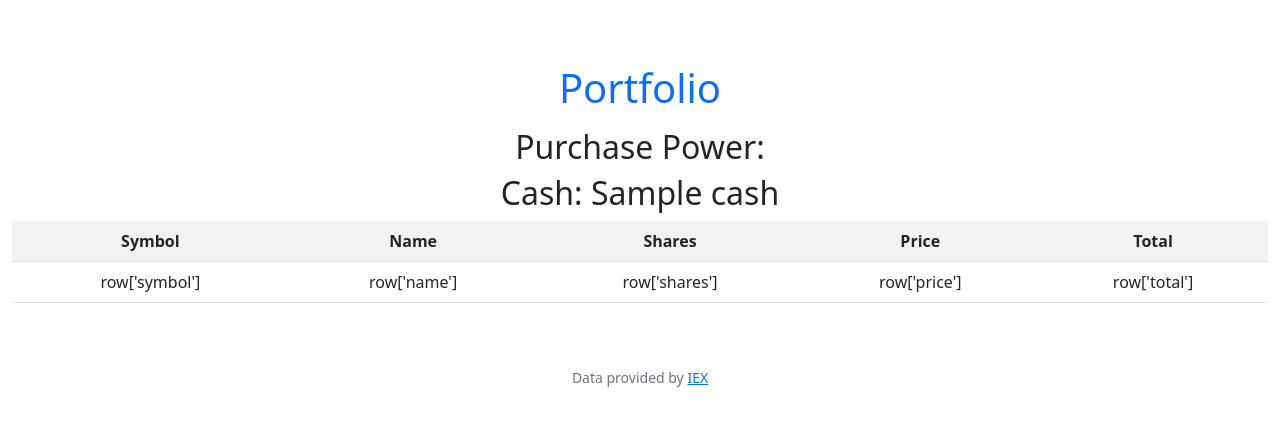
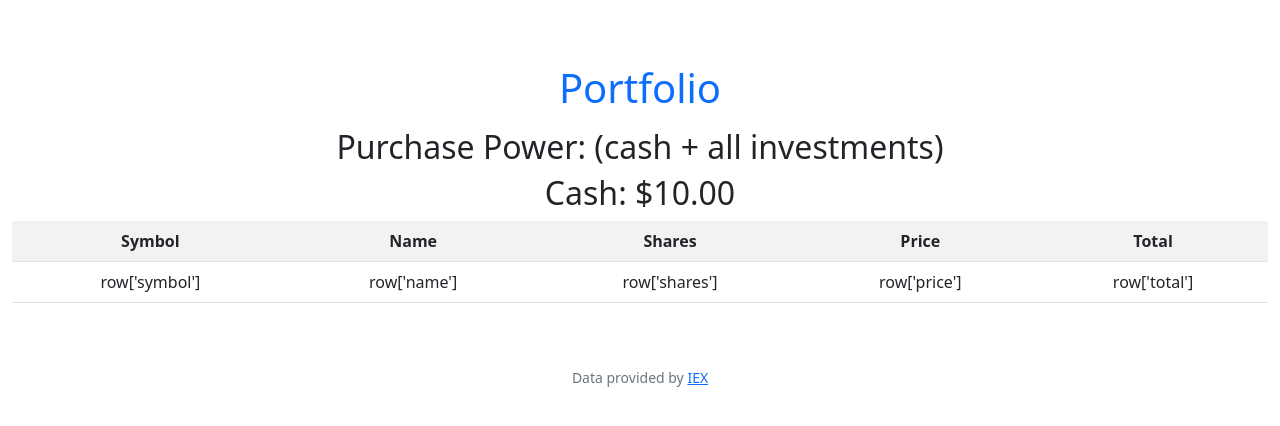
Before and after one commit to Qwilliams815/HarvardCS50x, a Flask app: template finance/templates/index.html in a window 1280 px wide. Shown: the part 76-502 px from the top of the page. Run offline with Flask 2, Linux system fonts and the light colour scheme; the template is opened without the code that fills it: most values are stand-ins (such as "Sample title", 1, 10 or a date in 2020); some libraries are stand-ins or nearby versions.

Commit message:
Sat, Jun 11, 2022, 7:44 PM +00:00

```diff
--- a/finance/templates/index.html
+++ b/finance/templates/index.html
@@ -6,8 +6,8 @@
 
 {% block main %}
     <h1 class="m-3 text-primary">Portfolio</h1>
-    <h2>Purchase Power: </h2>
-    <h2>Cash: {{ cash }}</h2>
+    <h2>Purchase Power: (cash + all investments)</h2>
+    <h2>Cash: {{ cash[0]['cash'] | usd }}</h2>
     <table class="table table-striped">
         <th>Symbol</th>
         <th>Name</th>
```
